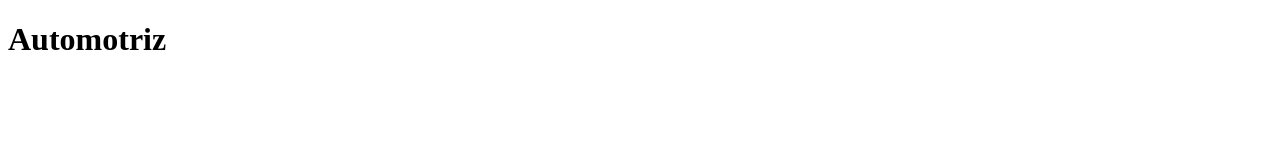
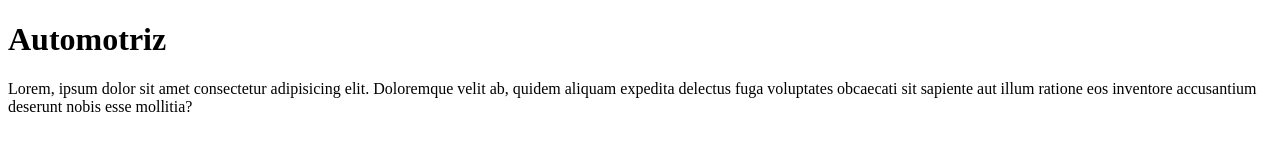
Before and after one commit to SimonArias77/automotoriz_RIWI, a plain HTML site: page index.html in a window 1280 px wide. Drawn offline with Linux system fonts and the light colour scheme.

Commit message:
se creo el parrafo

```diff
--- a/index.html
+++ b/index.html
@@ -1,14 +1,19 @@
 <!DOCTYPE html>
 <html lang="en">
   <head>
-    <meta charset="UTF-8">
-    <meta name="viewport" content="width=device-width, initial-scale=1.0">
+    <meta charset="UTF-8" />
+    <meta name="viewport" content="width=device-width, initial-scale=1.0" />
     <title>Document</title>
   </head>
   <body>
     <head>
       <h1>Automotriz</h1>
-
+      <p>
+        Lorem, ipsum dolor sit amet consectetur adipisicing elit. Doloremque
+        velit ab, quidem aliquam expedita delectus fuga voluptates obcaecati sit
+        sapiente aut illum ratione eos inventore accusantium deserunt nobis esse
+        mollitia?
+      </p>
     </head>
   </body>
 </html>
```
Lines whose indentation alone changed are shown as unchanged.
